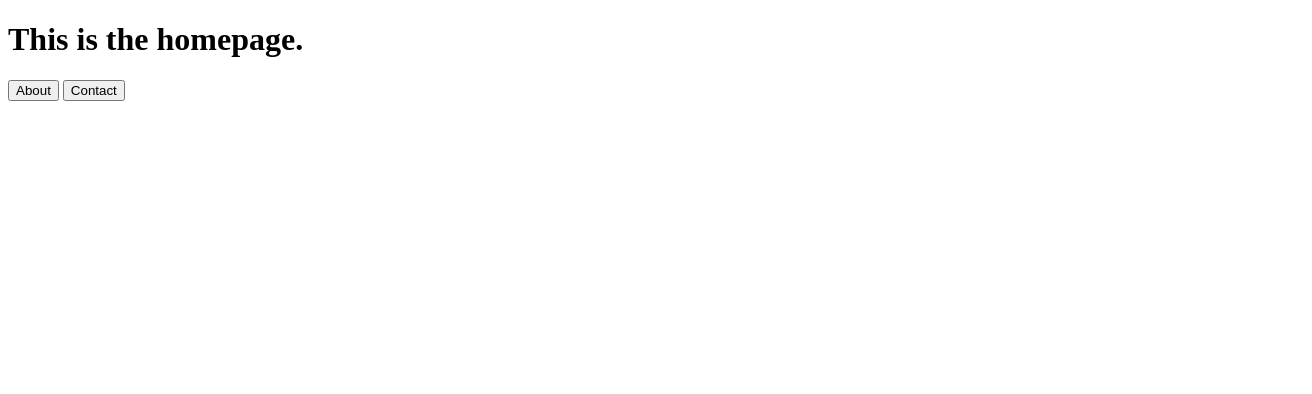
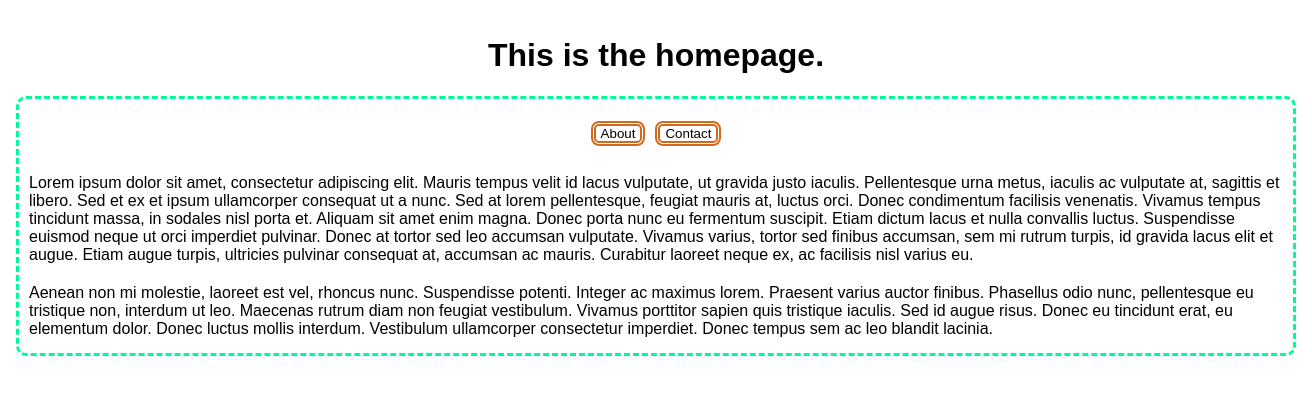
Before and after one commit to Prin-S/basic-informational-site, a website: page public/index.html in a window 1280 px wide. Shown: the whole page, 1312 px wide, since content can reach past the window. Drawn offline with Linux system fonts and the light colour scheme; a web font is replaced by a local one.

Commit message:
Added CSS and placeholder text to HTML pages.

```diff
--- a/public/index.html
+++ b/public/index.html
@@ -3,11 +3,18 @@
 <head>
   <meta charset="UTF-8">
   <meta name="viewport" content="width=device-width, initial-scale=1.0">
+  <link rel="stylesheet" href="./css/styles.css" />
   <title>Home</title>
 </head>
 <body>
   <h1>This is the homepage.</h1>
-  <a href="/about.html"><button class="button">About</button></a>
-  <a href="/contact-me.html"><button class="button">Contact</button></a>
+  <div class="container">
+    <div class="container-nav">
+      <a href="/about.html"><button class="button">About</button></a>
+      <a href="/contact-me.html"><button class="button">Contact</button></a>
+    </div>
+    <p>Lorem ipsum dolor sit amet, consectetur adipiscing elit. Mauris tempus velit id lacus vulputate, ut gravida justo iaculis. Pellentesque urna metus, iaculis ac vulputate at, sagittis et libero. Sed et ex et ipsum ullamcorper consequat ut a nunc. Sed at lorem pellentesque, feugiat mauris at, luctus orci. Donec condimentum facilisis venenatis. Vivamus tempus tincidunt massa, in sodales nisl porta et. Aliquam sit amet enim magna. Donec porta nunc eu fermentum suscipit. Etiam dictum lacus et nulla convallis luctus. Suspendisse euismod neque ut orci imperdiet pulvinar. Donec at tortor sed leo accumsan vulputate. Vivamus varius, tortor sed finibus accumsan, sem mi rutrum turpis, id gravida lacus elit et augue. Etiam augue turpis, ultricies pulvinar consequat at, accumsan ac mauris. Curabitur laoreet neque ex, ac facilisis nisl varius eu.</p>
+    <p>Aenean non mi molestie, laoreet est vel, rhoncus nunc. Suspendisse potenti. Integer ac maximus lorem. Praesent varius auctor finibus. Phasellus odio nunc, pellentesque eu tristique non, interdum ut leo. Maecenas rutrum diam non feugiat vestibulum. Vivamus porttitor sapien quis tristique iaculis. Sed id augue risus. Donec eu tincidunt erat, eu elementum dolor. Donec luctus mollis interdum. Vestibulum ullamcorper consectetur imperdiet. Donec tempus sem ac leo blandit lacinia.</p>
+  </div>
 </body>
 </html>
```
Also changed, not shown: public/404.html (+6 -1 lines), public/about.html (+9 -2 lines), public/contact-me.html (+8 -2 lines).
